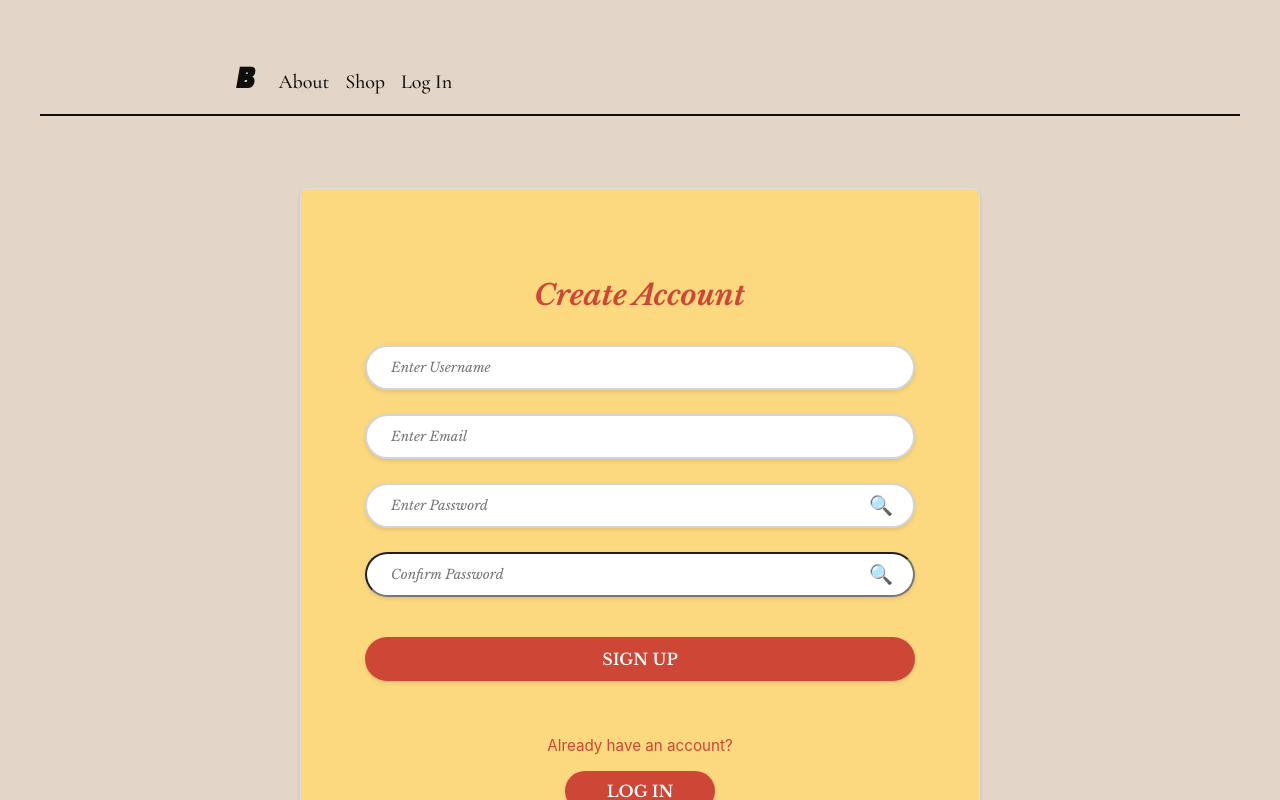
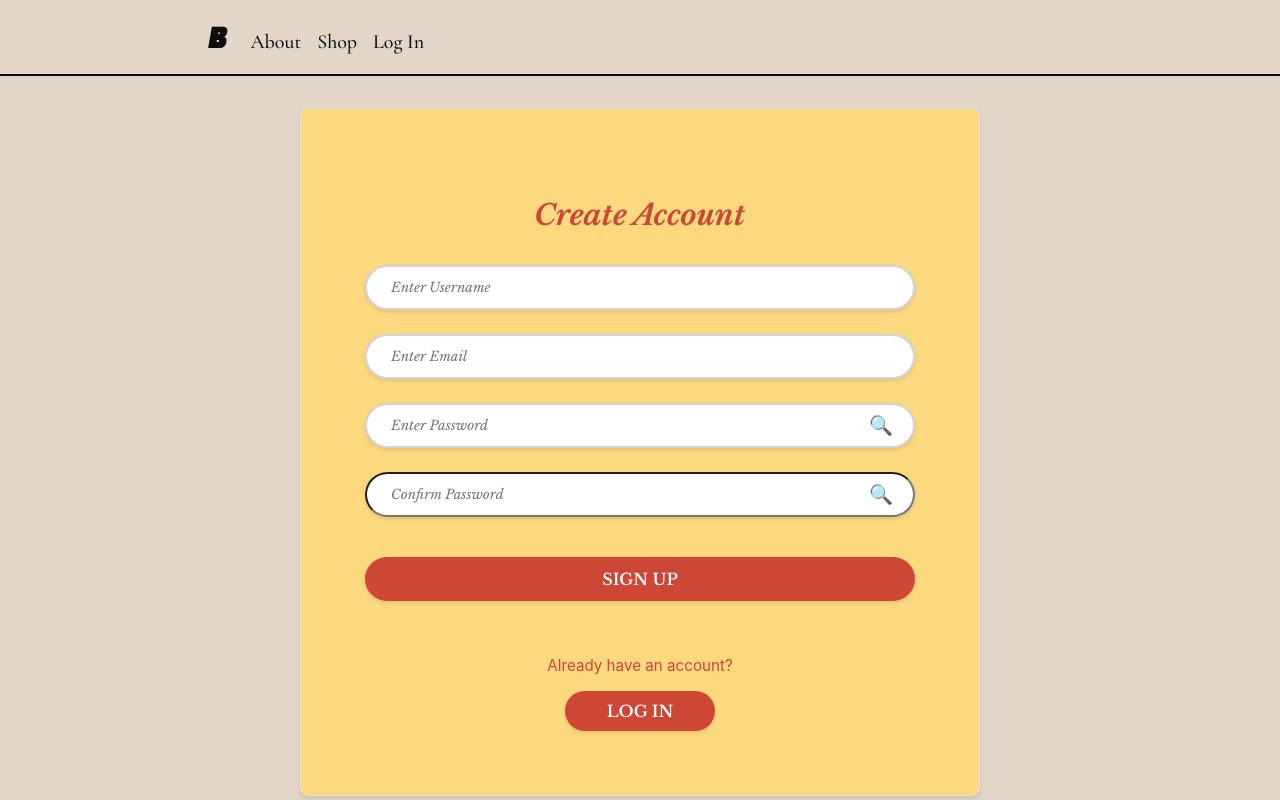
Before and after one commit to riccellazatin/Bacon_, a React (Create React App) app in the folder frontend/: page /register in a window 1280 px wide. Shown: the top 800 px of the page. Built offline with nearby package versions, Linux system fonts and the light colour scheme.

Commit message:
Minor Signup changes

```diff
--- a/frontend/src/screens/Signup/Signup.jsx
+++ b/frontend/src/screens/Signup/Signup.jsx
@@ -23,9 +23,7 @@ function SignupPage({ onBack }) {
     return (
         <>
         <div className='signup-body'>
-            <div className='header-container'>
                 <Header />
-            </div>
 
             <main style={{flex: 1, display: 'flex', justifyContent: 'center', alignItems: 'center', padding: '2rem'}}>
                 <div style={{maxWidth: '550px', width: '100%', backgroundColor: '#fcd87e', border: '1px solid #e0e0e0', borderRadius: '8px', boxShadow: '0 2px 4px rgba(0, 0, 0, 0.1)', padding: '4rem'}}>
```
